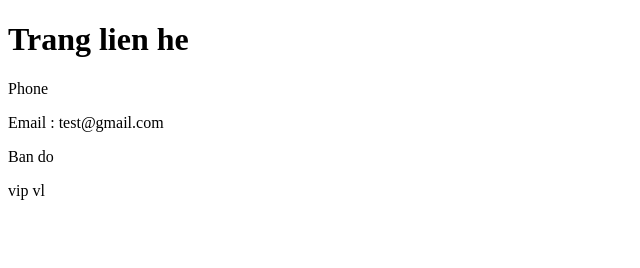
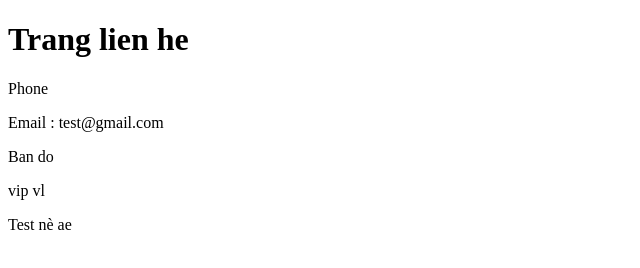
Before and after one commit to baoluu22022004/bai-04-git, a plain HTML site: page contact.html in a window 1280 px wide. Shown: the full height of the page, 0-640 px from the left. Drawn offline with Linux system fonts and the light colour scheme.

Commit message:
Update contact.html

```diff
--- a/contact.html
+++ b/contact.html
@@ -11,5 +11,7 @@
     <p>Email : test@gmail.com</p>
     <p>Ban do</p>
     <p>vip vl</p>
+
+    <p>Test nè ae</p>
   </body>
 </html>
```
